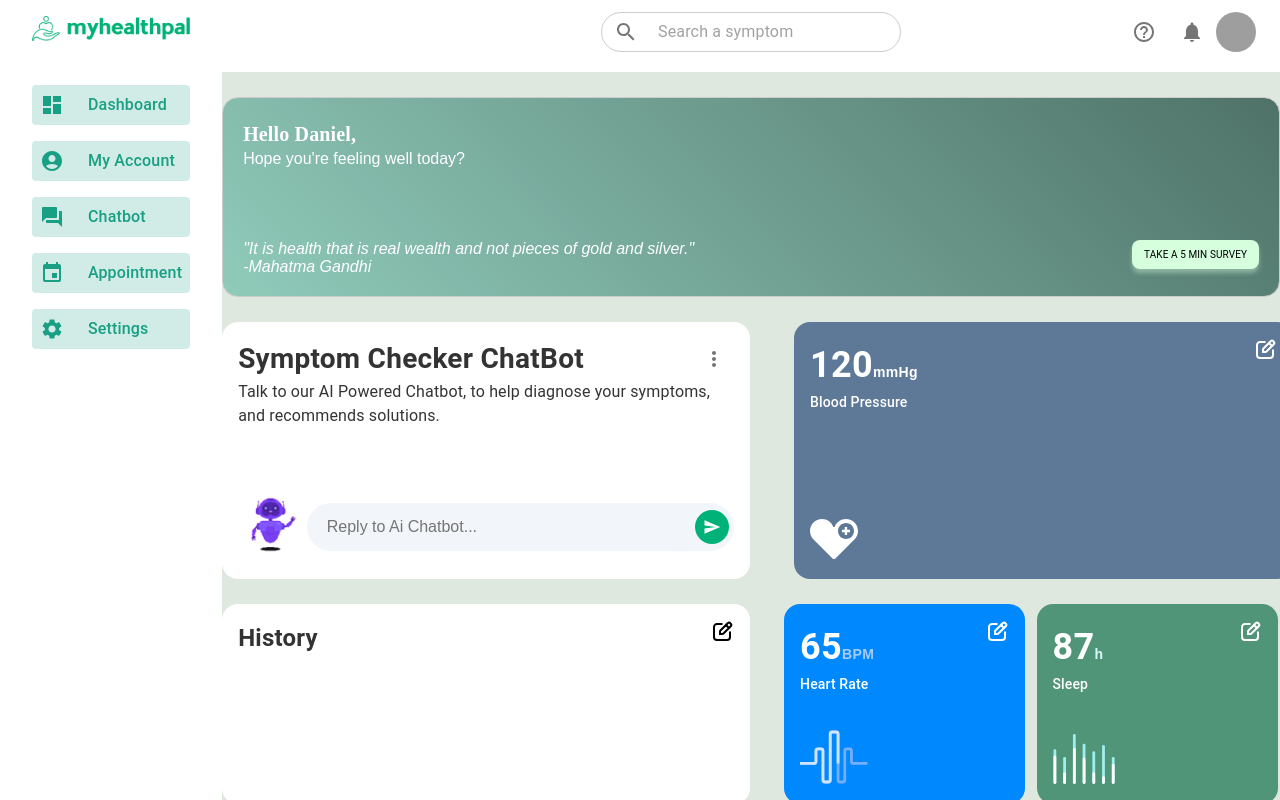
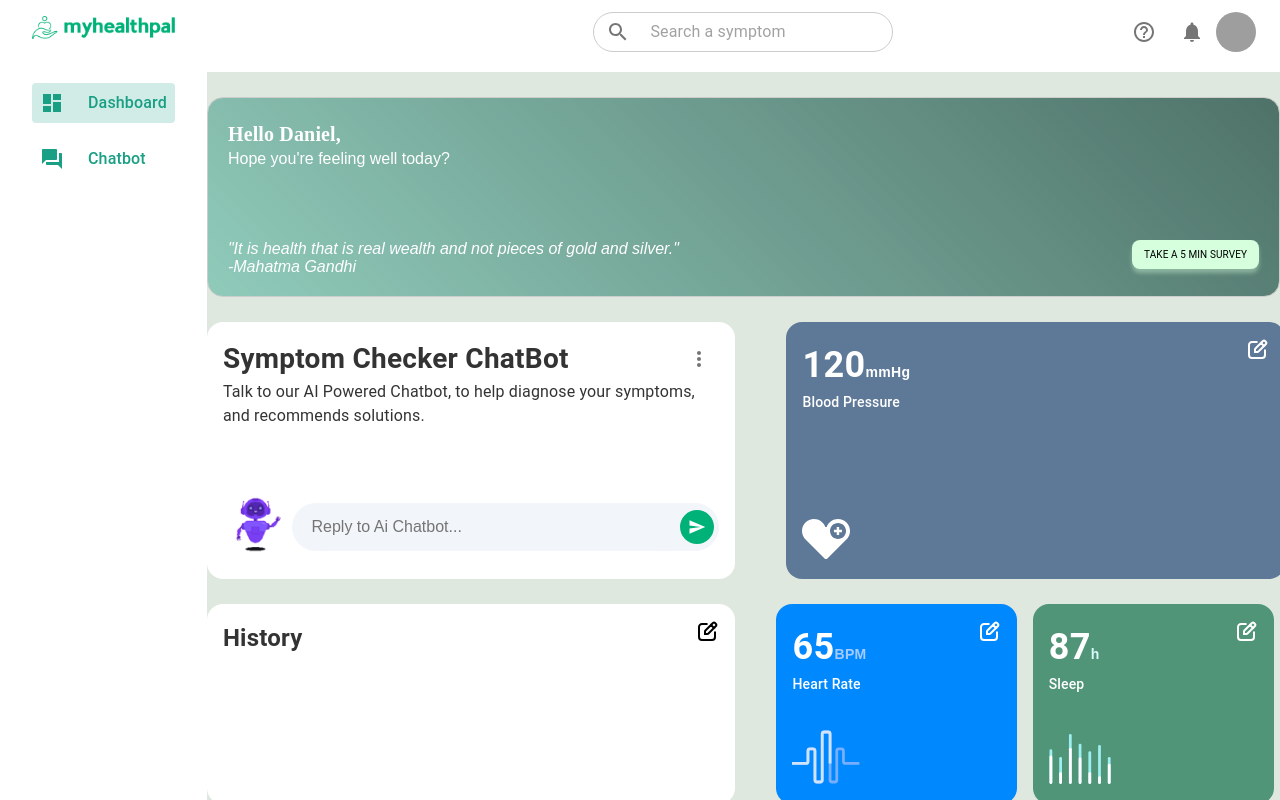
Before and after one commit to hemarle/health, a React (Create React App) app: page /dashboard in a window 1280 px wide. Shown: the top 800 px of the page. Built offline with nearby package versions, Linux system fonts and the light colour scheme; grey boxes are pictures that could not be loaded; a web font is replaced by a local one.

Commit message:
Fixed url sidebar

```diff
--- a/src/components/layout/Layout.jsx
+++ b/src/components/layout/Layout.jsx
@@ -1,49 +1,50 @@
-import React from 'react';
-import { Box, Stack, Typography } from '@mui/material';
-import ForumIcon from '@mui/icons-material/Forum';
-import DashboardIcon from '@mui/icons-material/Dashboard';
-import AccountCircleIcon from '@mui/icons-material/AccountCircle';
-import SettingsIcon from '@mui/icons-material/Settings';
-import EventIcon from '@mui/icons-material/Event';
-import logo from '../../assets/images/logo.png';
+import React from "react";
+import { NavLink } from "react-router-dom";
+import { Box, Stack, Typography } from "@mui/material";
+import ForumIcon from "@mui/icons-material/Forum";
+import DashboardIcon from "@mui/icons-material/Dashboard";
+import AccountCircleIcon from "@mui/icons-material/AccountCircle";
+import SettingsIcon from "@mui/icons-material/Settings";
+import EventIcon from "@mui/icons-material/Event";
+import logo from "../../assets/images/logo.png";
 function Layout({ children }) {
   return (
     <Box
       sx={{
-				minHeight: '100vh',
-				'@media (max-width:600px)': {
-					bgcolor: '#DFE8DE',
-					minHeight: '80vh',
+        minHeight: "100vh",
+        "@media (max-width:600px)": {
+          bgcolor: "#DFE8DE",
+          minHeight: "80vh",
         },
       }}
     >
-			<Stack direction={{ xs: 'column', md: 'row' }}>
+      <Stack direction={{ xs: "column", md: "row" }}>
         {/*Logo Mobile  */}
         <Box
           // p={1}
           sx={{
-						'@media (min-width:900px)': { display: 'none' },
+            "@media (min-width:900px)": { display: "none" },
           }}
         >
           {/* logo */}
 
           <Box bgcolor="white" p={1}>
-						<Box component={'img'} src={logo} />
+            <Box component={"img"} src={logo} />
           </Box>
         </Box>
         {/* sidebar */}
         <Box
           sx={{
-						backgroundColor: 'white',
-						flexBasis: '200px',
-						'@media (max-width:899px)': { display: 'none' },
+            backgroundColor: "white",
+            flexBasis: "200px",
+            "@media (max-width:899px)": { display: "none" },
           }}
         >
           <SideBar />
         </Box>
 
         {/* Container */}
-				<Box sx={{ flex: '1', bgcolor: '#DFE8DE' }}>{children}</Box>
+        <Box sx={{ flex: "1", bgcolor: "#DFE8DE" }}>{children}</Box>
       </Stack>
     </Box>
   );
@@ -52,25 +53,55 @@ function Layout({ children }) {
 export default Layout;
 
 const SideBar = () => {
+  const sideLinks = [
+    {
+      url: "/dashboard",
+      label: "Dashboard",
+      icon: <DashboardIcon />,
+    },
+    {
+      url: "/chat",
+      label: "Chatbot",
+      icon: <ForumIcon />,
+    },
+  ];
   return (
-		<Box sx={{ width: '100%', maxWidth: '280px' }} px={4} py={2}>
+    <Box sx={{ width: "100%", maxWidth: "280px" }} px={4} py={2}>
       <Box>
         {/* logo */}
-				<Box component={'img'} src={logo} />
+        <Box component={"img"} src={logo} />
       </Box>
       <Box mt={5}>
+        {/* <Stack
+          direction="row"
+          spacing={3}
+          padding={1}
+          borderRadius={1}
+          bgcolor="rgba(25, 159, 132, 0.2)"
+          sx={{ color: "#199F84" }}
+        >
+          <DashboardIcon />
+          <Typography fontWeight={500}>Dashboard</Typography>
+        </Stack> */}
+        {sideLinks.map((link, index) => (
+          <NavLink key={index} to={link.url}>
+            {({ isActive }) => (
               <Stack
                 direction="row"
                 spacing={3}
                 padding={1}
                 borderRadius={1}
-					bgcolor="rgba(25, 159, 132, 0.2)"
-					sx={{ color: '#199F84' }}
+                bgcolor={isActive ? "rgba(25, 159, 132, 0.2)" : "transparent"}
+                sx={{ color: "#199F84", marginTop: 2 }}
               >
-					<DashboardIcon />
-					<Typography fontWeight={500}>Dashboard</Typography>
+                {link.icon}
+                <Typography fontWeight={500}>{link.label}</Typography>
               </Stack>
-				<Stack
+            )}
+          </NavLink>
+        ))}
+
+        {/* <Stack
 					direction="row"
 					spacing={3}
 					padding={1}
@@ -80,19 +111,9 @@ const SideBar = () => {
 				>
 					<AccountCircleIcon />
 					<Typography fontWeight={500}>My Account</Typography>
-				</Stack>
-				<Stack
-					direction="row"
-					spacing={3}
-					padding={1}
-					borderRadius={1}
-					bgcolor="rgba(25, 159, 132, 0.2)"
-					sx={{ color: '#199F84', marginTop: 2 }}
-				>
-					<ForumIcon />
-					<Typography fontWeight={500}>Chatbot</Typography>
-				</Stack>
-				<Stack
+				</Stack> */}
+
+        {/* <Stack
 					direction="row"
 					spacing={3}
 					padding={1}
@@ -113,7 +134,7 @@ const SideBar = () => {
 				>
 					<SettingsIcon />
 					<Typography fontWeight={500}>Settings</Typography>
-				</Stack>
+				</Stack> */}
       </Box>
     </Box>
   );
```
Lines whose indentation alone changed are shown as unchanged.
